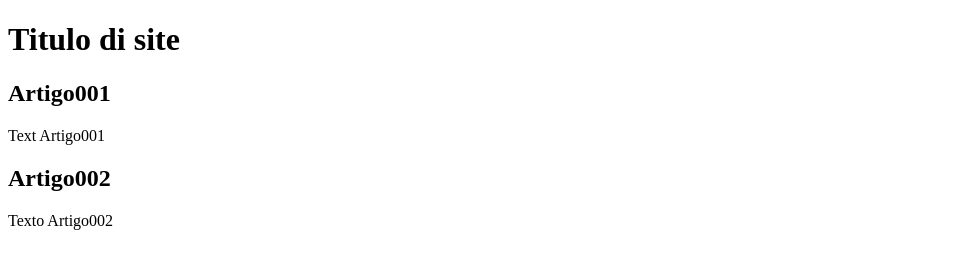
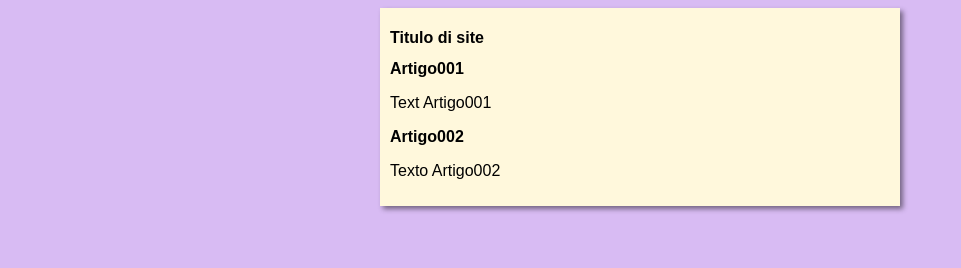
Before and after one commit to Jose-Lucas05/Projeto-site, a plain HTML site: page index.html in a window 1280 px wide. Shown: the whole page, without its empty margins (0-961 px from the left). Drawn offline with Linux system fonts and the light colour scheme.

Commit message:
Iniciei o designer

```diff
--- /dev/null
+++ b/estilos/style.css
@@ -0,0 +1,17 @@
+* {
+    font-family: Arial, Helvetica, sans-serif;
+    font-size: 16px;
+}
+
+body{
+    background-color: rgb(216, 187, 243);
+}
+
+
+main{
+    background-color: cornsilk;
+    width: 500px;
+    margin: auto;
+    padding: 10px;
+    box-shadow: 3px 3px 5px rgba(0, 0, 0, 0.466);
+}
--- a/index.html
+++ b/index.html
@@ -4,6 +4,7 @@
     <meta charset="UTF-8">
     <meta name="viewport" content="width=device-width, initial-scale=1.0">
     <title>Titulo do site</title>
+    <link rel="stylesheet" href="estilos/style.css">
 </head>
 <body>
     <main>
```
